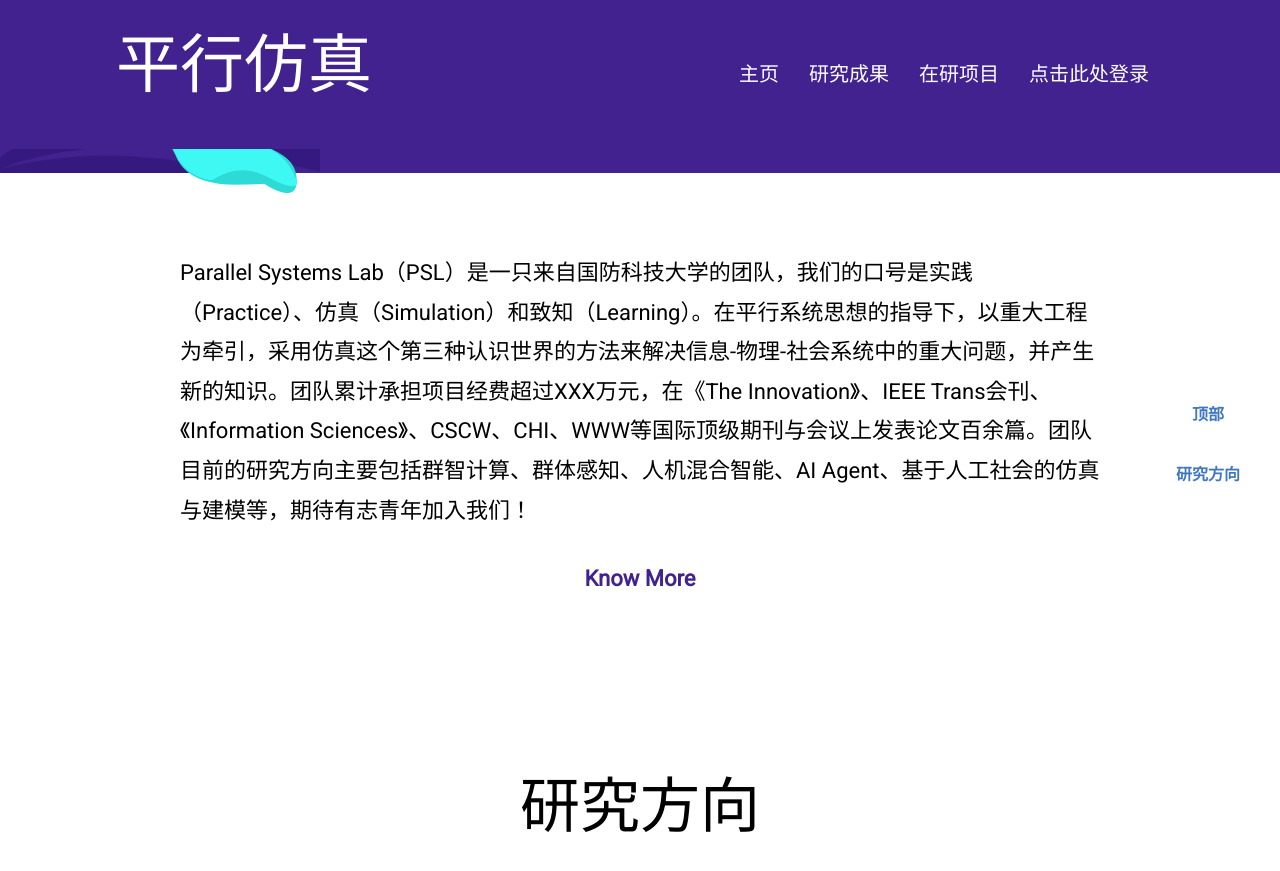
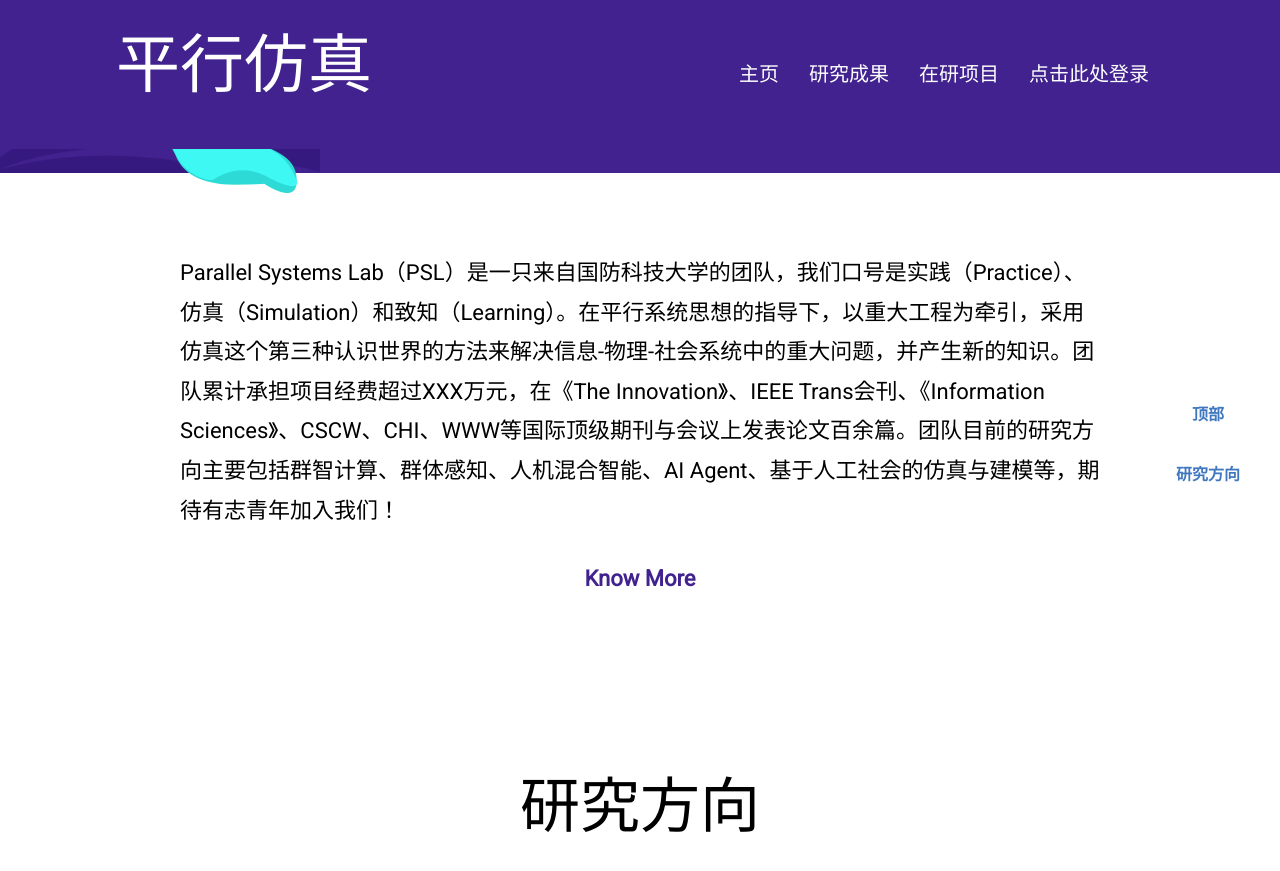
Before and after one commit to suwenchao07/suwenchao07.github.io, a Jekyll site: the page built from index.html, in a window 1280 px wide and 900 px high, scrolled down 327 px. Shown: the top 871 px of the window. Built offline with Jekyll 4.4.1, drawn with Linux system fonts in a browser that asks for light colours.

Commit message:
Initial commit

```diff
--- a/_data/settings.yml
+++ b/_data/settings.yml
@@ -57,7 +57,7 @@
 # About (Section and Page)
 
 # About Section
-blurb: Parallel Systems Lab（PSL）是一只来自国防科技大学的团队，我们的口号是实践（Practice）、仿真（Simulation）和致知（Learning）。在平行系统思想的指导下，以重大工程为牵引，采用仿真这个第三种认识世界的方法来解决信息-物理-社会系统中的重大问题，并产生新的知识。团队累计承担项目经费超过XXX万元，在《The Innovation》、IEEE Trans会刊、《Information Sciences》、CSCW、CHI、WWW等国际顶级期刊与会议上发表论文百余篇。团队目前的研究方向主要包括群智计算、群体感知、人机混合智能、AI Agent、基于人工社会的仿真与建模等，期待有志青年加入我们！
+blurb: Parallel Systems Lab（PSL）是一只来自国防科技大学的团队，我们口号是实践（Practice）、仿真（Simulation）和致知（Learning）。在平行系统思想的指导下，以重大工程为牵引，采用仿真这个第三种认识世界的方法来解决信息-物理-社会系统中的重大问题，并产生新的知识。团队累计承担项目经费超过XXX万元，在《The Innovation》、IEEE Trans会刊、《Information Sciences》、CSCW、CHI、WWW等国际顶级期刊与会议上发表论文百余篇。团队目前的研究方向主要包括群智计算、群体感知、人机混合智能、AI Agent、基于人工社会的仿真与建模等，期待有志青年加入我们！
 
 blurb-btn-link: "/about"
 blurb-btn-link-visitor: "/login"
```
